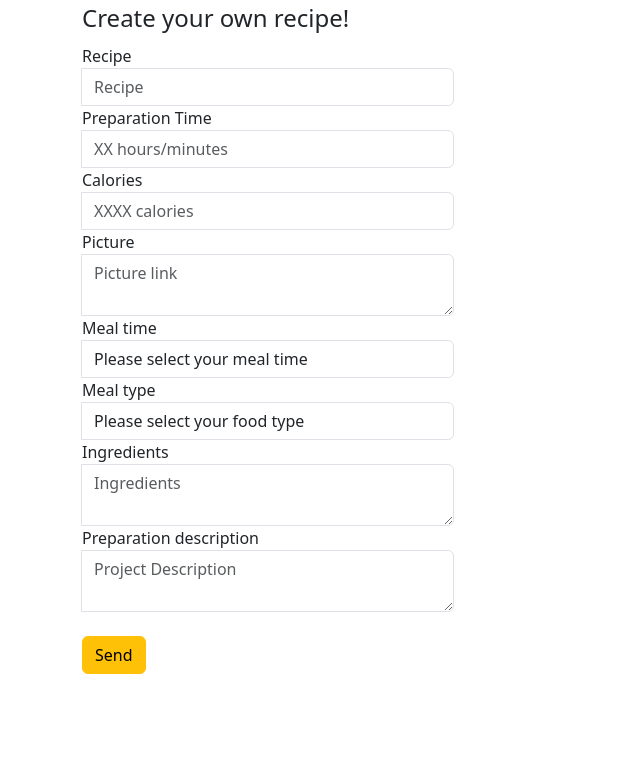
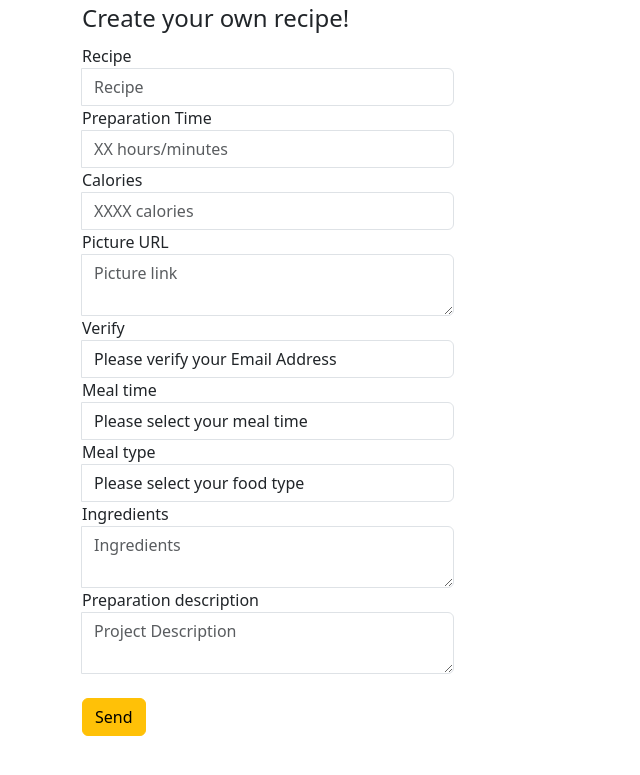
Before and after one commit to mo7ad/the_final_project, a PHP site: page /admin/create_rec.php in a window 1280 px wide. Shown: the top 775 px of the page, without its empty margins (0-640 px from the left). Run offline with PHP 8.4, Linux system fonts and the light colour scheme; the visitor is signed in with stand-in values (Sample User, id 1).

Commit message:
update create_rec.php for admin

```diff
--- a/admin/create_rec.php
+++ b/admin/create_rec.php
@@ -14,8 +14,8 @@ if (isset($_POST["create"])) {
 
 
     $recipe_name = $_POST["recipe_name"];
+    $prep_time = $_POST["prep_time"];
     $description = $_POST["description"];
-    $prep_time = $_POST["prep_time"];
     $calories = $_POST["calories"];
     $type = $_POST["type"];
     $verified = $_POST["verified"];
@@ -24,7 +24,7 @@ if (isset($_POST["create"])) {
     $ingredients = $_POST["ingredients"];
 
 
-    $sql = "INSERT INTO recipes (recipe_name,description,prep_time,calories,type,url,verified,meal_type,ingredients,fk_user_id) VALUES ('$recipe_name','$description','$prep_time','$calories','$type','$url','$verified'. '$meal_type','$ingredients',$userID)";
+    $sql = "INSERT INTO recipes (recipe_name,description,prep_time,calories,type,url,verified,meal_type,ingredients,fk_user_id) VALUES ('$recipe_name','$description','$prep_time','$calories','$type','$url','$verified', '$meal_type','$ingredients',$userID)";
 
     if (mysqli_query($connect, $sql)) {
         echo "success";
@@ -94,11 +94,25 @@ if (isset($_POST["create"])) {
                 <!-- Text input-->
 
                 <div class="form-group">
-                    <label class="col-md-4 control-label">Picture</label>
+                    <label class="col-md-4 control-label">Picture URL</label>
                     <div class="col-md-4 inputGroupContainer">
                         <div class="input-group">
                             <span class="input-group-addon"><i class="glyphicon glyphicon-pencil"></i></span>
                             <textarea class="form-control" name="url" placeholder="Picture link"></textarea>
+                        </div>
+                    </div>
+                </div>
+
+                <div class="form-group">
+                    <label class="col-md-4 control-label">Verify</label>
+                    <div class="col-md-4 selectContainer">
+                        <div class="input-group">
+                            <span class="input-group-addon"><i class="glyphicon glyphicon-list"></i></span>
+                            <select name="verified" class="form-control selectpicker">
+                                <option value=" ">Please verify your Email Address</option>
+                                <option>unverified</option>
+                                <option>verified</option>
+                            </select>
                         </div>
                     </div>
                 </div>
@@ -110,7 +124,7 @@ if (isset($_POST["create"])) {
                     <div class="col-md-4 selectContainer">
                         <div class="input-group">
                             <span class="input-group-addon"><i class="glyphicon glyphicon-list"></i></span>
-                            <select name="meal_type" class="form-control selectpicker">
+                            <select name="type" class="form-control selectpicker">
                                 <option value=" ">Please select your meal time</option>
                                 <option>Breakfest</option>
                                 <option>Lunch</option>
@@ -127,7 +141,7 @@ if (isset($_POST["create"])) {
                     <div class="col-md-4 selectContainer">
                         <div class="input-group">
                             <span class="input-group-addon"><i class="glyphicon glyphicon-list"></i></span>
-                            <select name="type" class="form-control selectpicker">
+                            <select name="meal_type" class="form-control selectpicker">
                                 <option value=" ">Please select your food type</option>
                                 <option>Vegan</option>
                                 <option>Vegeterian</option>
```
